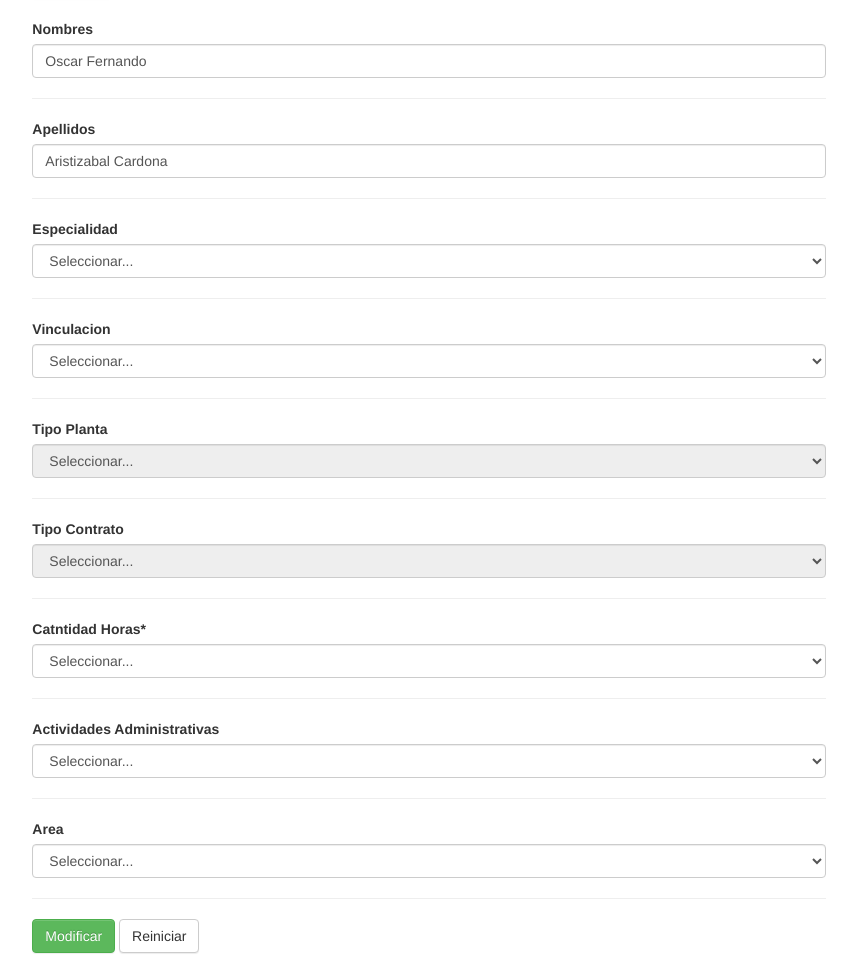
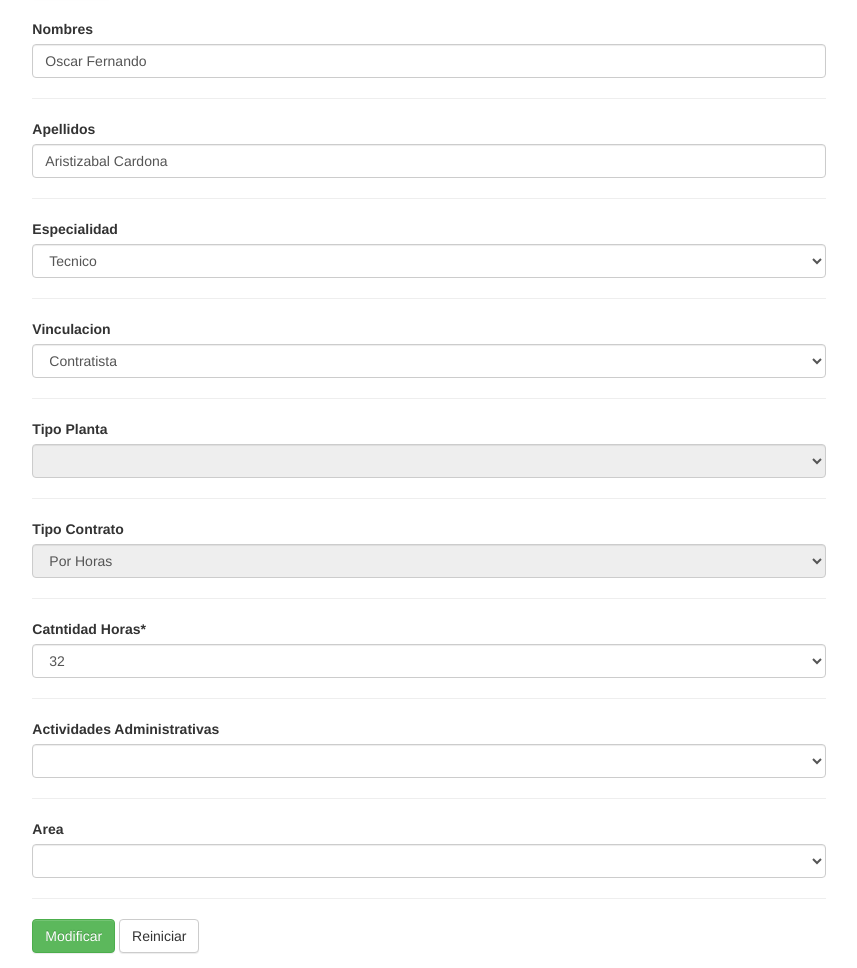
Before and after one commit to kathe27/Programacion_Trimestral, a PHP site: page /yaneth/instructores/Modificar.php?id=6 in a window 1280 px wide. Shown: the part 192-1160 px from the top of the page, without its empty margins (211-1068 px from the left). Run offline with PHP 8.4, Linux system fonts and the light colour scheme; data comes from the database, SQL or seed files in the repository.

Commit message:
Ambientes-Logo Alejandro

```diff
--- a/Manejo_Disponibilidad/index.php
+++ b/Manejo_Disponibilidad/index.php
@@ -25,7 +25,7 @@
 			    		<input type="text"
 			    			   class="form-control"
 			    			   name="user"
-			    			   placeholder="Cedula">
+			    			   placeholder="Usuario">
 			    	</div>
 			    	<div class="form-group">
 			    		<input type="password"
--- a/ambientes/ambientes.php
+++ b/ambientes/ambientes.php
@@ -7,6 +7,7 @@
 	<link rel="stylesheet" href="css/bootstrap-theme.min.css">
 	<link rel="stylesheet" href="css/font-awesome.css">
 	<link rel="stylesheet" href="css/index.css">
+	<link rel="icon" href="../instructores/imgs/logoSena.png">
 </head>
 <body>
 
@@ -50,7 +51,7 @@
 	</a><br><br>
 
 
-	<table class="text-center table table-hover">
+	<table class="table table-hover">
 
 		<tr>
 			<td><strong>Nombre</strong></td>
--- a/ambientes/anadir_ambiente.php
+++ b/ambientes/anadir_ambiente.php
@@ -8,6 +8,7 @@
 	<link rel="stylesheet" href="css/font-awesome.min.css">
 	<link rel="stylesheet" href="css/index.css">
 	<link rel="stylesheet" href="css/custom.css">
+	<link rel="icon" href="../instructores/imgs/logoSena.png">
 </head>
 <body>
 		<nav class="navbar navbar-inverse">
--- a/ambientes/consultar_ambiente.php
+++ b/ambientes/consultar_ambiente.php
@@ -7,6 +7,7 @@
 	<link rel="stylesheet" href="css/bootstrap-theme.min.css">
 	<link rel="stylesheet" href="css/custom.css">
 	<link rel="stylesheet" href="css/index.css">
+	<link rel="icon" href="../instructores/imgs/logoSena.png">
 </head>
 
 <body>
--- a/ambientes/modificar_ambiente.php
+++ b/ambientes/modificar_ambiente.php
@@ -8,6 +8,7 @@
 	<link rel="stylesheet" href="css/font-awesome.min.css">
 	<link rel="stylesheet" href="css/custom.css">
 	<link rel="stylesheet" href="css/index.css">
+	<link rel="icon" href="../instructores/imgs/logoSena.png">
 </head>
 <body>
 
--- a/calendario/index.php
+++ b/calendario/index.php
@@ -101,6 +101,7 @@
         <script src="<?=$base_url?>js/bootstrap-datetimepicker.js"></script>
         <link rel="stylesheet" href="<?=$base_url?>css/bootstrap-datetimepicker.min.css" />
        <script src="<?=$base_url?>js/bootstrap-datetimepicker.es.js"></script>
+        <link rel="icon" href="../instructores/imgs/logoSena.png">
     </head>
 
 </head>
--- a/fichas/anadir_ficha.php
+++ b/fichas/anadir_ficha.php
@@ -6,6 +6,7 @@
 	<link rel="stylesheet" href="css/bootstrap.min.css">
 	<link rel="stylesheet" href="css/custom.css">
 	<link rel="stylesheet" href="css/index.css">
+	<link rel="icon" href="../instructores/imgs/logoSena.png">
 </head>
 <body>
 	<nav class="navbar navbar-inverse navbar-fixed-top">
--- a/fichas/css/custom.css
+++ b/fichas/css/custom.css
@@ -2,5 +2,7 @@
 	background-color: white;
 }
 .box {
-	box-shadow: 0px 0px 10px 0px #aaa !important;
+	-webkit-box-shadow: 0px 0px 8px 2px rgba(240,240,240,1);
+	-moz-box-shadow: 0px 0px 8px 2px rgba(240,240,240,1);
+	box-shadow: 0px 0px 8px 2px rgba(240,240,240,1);
 }
--- a/fichas/index_ficha.php
+++ b/fichas/index_ficha.php
@@ -6,6 +6,7 @@
 	<link rel="stylesheet" href="css/bootstrap.min.css">
 	<link rel="stylesheet" href="css/custom.css">
 	<link rel="stylesheet" href="css/index.css">
+	<link rel="icon" href="../instructores/imgs/logoSena.png">
 </head>
 <body>
 	<nav class="navbar navbar-inverse navbar-fixed-top">
--- a/index.php
+++ b/index.php
@@ -9,6 +9,8 @@
 	<link rel="stylesheet" href="ambientes/css/owl.carousel.min.css">
 	<link rel="stylesheet" href="ambientes/css/owl.theme.default.min.css">
 	<link rel="stylesheet" href="ambientes/css/animate.css">
+	<link rel="icon" href="instructores/imgs/logosena.png">
+
 </head>
 
 <body>
--- a/instructores/Modificar.php
+++ b/instructores/Modificar.php
@@ -8,6 +8,7 @@
     <link rel="stylesheet" href="css/font-awesome.css">
     <link rel="stylesheet" href="css/font-awesome.min.css">
     <link rel="stylesheet" href="css/index.css">
+    <link rel="icon" href="../instructores/imgs/logoSena.png">
 </head>
 <body>
 
@@ -67,8 +68,8 @@
 
                      <div class="form-group">
                          <label for=""><strong>Especialidad</strong></label>
-                         <select value="<?php echo $row['especialidad'] ?>" name="especialidad" class="form-control">
-                             <option value="">Seleccionar...</option>
+                         <select name="especialidad" class="form-control">
+                             <option value=""><?php echo $row['especialidad'] ?></option>
                              <option value="Tecnico">Tecnico</option>
                              <option value="Transversal">Transversal</option>
                              <option value="Ingles">Ingles</option>
@@ -79,7 +80,7 @@
                     <div class="form-group">
                          <label for=""><strong>Vinculacion</strong></label>
                          <select id="datos" name="vinculacion1" class="form-control" onchange="habilitarCombo(this.value);">
-                             <option value="">Seleccionar...</option>
+                             <option value=""><?php echo $row['vinculacion1'] ?></option>
                              <option value="Planta">Planta</option>
                              <option value="Contratista">Contratista</option>
 
@@ -90,7 +91,7 @@
                        <div class="form-group">
                          <label for=""><strong>Tipo Planta</strong></label>
                          <select id="d1" name="tipoplanta" class="form-control" disabled="true">
-                             <option value="">Seleccionar...</option>
+                             <option value=""><?php echo $row['tipoplanta'] ?></option>
                              <option value="Carrera">Carrera</option>
                              <option value="Provisional">Provisional</option>
 
@@ -102,7 +103,7 @@
                        <div class="form-group">
                          <label for=""><strong>Tipo Contrato</strong></label>
                          <select id="d2" name="tipocontrato" class="form-control" disabled="true">
-                             <option value="">Seleccionar...</option>
+                             <option value=""><?php echo $row['tipocontrato']?></option>
                              <option value="Por Horas">Por Horas</option>
                              <option value="Término Fijo">Termino Fijo</option>
 
@@ -113,7 +114,7 @@
                      <div class="form-group">
                          <label for=""><strong>Catntidad Horas*</strong></label>
                          <select  name="cantidadhoras" class="form-control">
-                             <option value="">Seleccionar...</option>
+                             <option value=""><?php echo $row['cantidadhoras']?></option>
                              <option value="32">32</option>
                              <option value="48">40</option>
 
@@ -125,7 +126,7 @@
                     <div class="form-group">
                          <label for=""><strong>Actividades Administrativas</strong></label>
                          <select  name="actadministrativas" class="form-control">
-                             <option value="">Seleccionar...</option>
+                             <option value=""><?php echo $row['actadministrativas']?></option>
                              <option value="Sindesena">Sindesena</option>
                              <option value="Articulacion">Articulacion</option>
                              <option value="Virtual">Virtual</option>
@@ -138,7 +139,7 @@
                      <div class="form-group">
                          <label for=""><strong>Area</strong></label>
                          <select  name="area" class="form-control">
-                             <option value="">Seleccionar...</option>
+                             <option value=""><?php echo $row['area']?></option>
                              <option value="Ambiental">Ambiental</option>
                              <option value="Automotriz">Automotriz</option>
                              <option value="Etica y Comunicacion">Etica y Comunicacion</option>
@@ -160,14 +161,6 @@
                              <option value="Motos">Motos</option>
                              <option value="Mobiliario y Maderas">Mobiliario y Maderas</option>
                              <option value="Proyectos y Emprendimiento">Proyectos y Emprendimiento</option>
-
-
-
-
-
-
-
-
                          </select>
                         <hr>
                     </div>
--- a/instructores/consultar_instructor.php
+++ b/instructores/consultar_instructor.php
@@ -7,6 +7,7 @@
 	<link rel="stylesheet" href="css/bootstrap-theme.min.css">
 	<link rel="stylesheet" href="css/custom.css">
 	<link rel="stylesheet" href="css/index.css">
+	<link rel="icon" href="../instructores/imgs/logoSena.png">
 </head>
 
 <body>
--- a/instructores/gestionarIns.php
+++ b/instructores/gestionarIns.php
@@ -7,6 +7,7 @@
   <link rel="stylesheet" href="css/bootstrap-theme.min.css">
   <link rel="stylesheet" href="css/font-awesome.css">
   <link rel="stylesheet" href="css/index.css">
+  <link rel="icon" href="../instructores/imgs/logoSena.png">
 </head>
 <body>
 
```
Also changed, not shown: fichas/consultar_ficha.php (+5 -7 lines), fichas/editar_ficha.php (+4 -3 lines), instructores/anadir.php (+2 -9 lines), instructores/imgs/logoSena.png (added).
